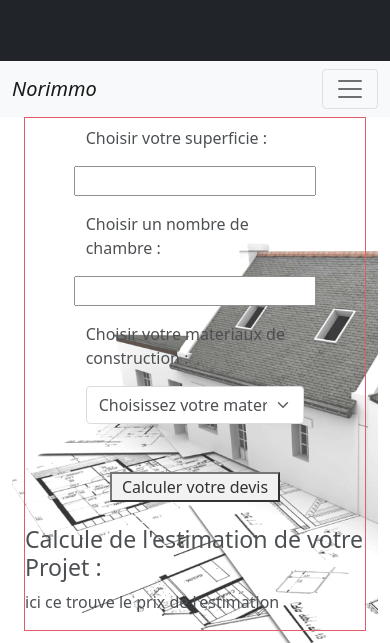
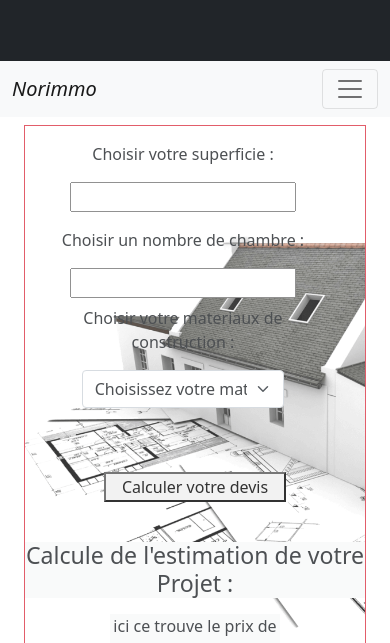
Before and after one commit to romainflly76/NorImmo, a website built with Parcel: page devis.html in a window 390 px wide. Shown: the part 201-844 px from the top of the page. Built offline with nearby package versions, Linux system fonts and the light colour scheme.

Commit message:
page devis terminer et responsive, reste la partie calcul des données en JS a faire

```diff
--- a/css/devis.css
+++ b/css/devis.css
@@ -89,7 +89,7 @@
 
 .backgroundImg {
     background-image: url(../img/house-architectural-plan.png);
-      height: 80vh;
+    min-height: 70vh;
     opacity: 0.8;
     background-size: cover;
     background-repeat: no-repeat;
@@ -202,6 +202,7 @@
      ========================================================================== */
 
 @media print {
+
     *,
     *::before,
     *::after {
@@ -218,11 +219,11 @@
     }
 
     a[href]::after {
-      content: " (" attr(href) ")";
+        content: " ("attr(href) ")";
     }
 
     abbr[title]::after {
-      content: " (" attr(title) ")";
+        content: " ("attr(title) ")";
     }
 
     /*
--- a/devis.html
+++ b/devis.html
@@ -70,29 +70,27 @@
   </nav>
 
 
-  <main class="container-fluid my-lg-5 my-sm-2">
-    <section class="container backgroundImg">
-      <div class="border border-danger col-12">
+  <main class="container-fluid my-2 my-sm-2 my-lg-5">
+    <section class="container">
+      <div class=" col-12 backgroundImg border border-danger">
 
-        <form action="devis.html" class="mx-lg-5 my-lg-3">
-          <div class="row mt-2 mb-lg-5">
-            <label class="col-8 offset-2 mb-3 col-sm-12 mx-sm-2 col-lg-4" for="superficie">Choisir votre superficie
-              :</label>
-            <input class="col-8 offset-2 mb-3 col-sm-8  mx-sm-2 col-lg-4" type="number" name="superficie"
-              id="superficie">
+        <form action="devis.html"  class="row text-center mx-lg-5 my-lg-3">
+
+          <div class="row mt-2 mb-lg-5 justify-content-lg-center">
+            <label class="col-12 my-2 col-sm-12 mx-sm-2 col-lg-4 " for="surface">Choisir votre superficie :</label>
+            <input class="col-8 offset-2 my-2 col-sm-8 offset-sm-2 my-sm-2 col-lg-4 " type="number" name="surface"
+              id="surface" required>
           </div>
 
-          <div class="row mb-lg-5">
-            <label class="col-8 offset-2 mb-3 col-sm-12 mx-sm-2 col-lg-4" for="roomsnumber">Choisir un nombre de chambre
-              :</label>
-            <input class="col-8 offset-2 mb-3 col-sm-12 mx-sm-2 col-lg-4" type="number" name="roomsnumber"
-              id="roomsnumber">
+          <div class="row mb-lg-5 justify-content-lg-center">
+            <label class="col-12 my-2 col-sm-12 my-sm-3 col-lg-4" for="roomsnumber">Choisir un nombre de chambre :</label>
+            <input class="col-8 offset-2 my-2 col-sm-8 my-sm-3 col-lg-4" type="number" name="roomsnumber"
+              id="roomsnumber" required>
           </div>
 
-          <div class="row mb-lg-5">
-            <label class="col-8 offset-2 mb-3 col-sm-12 mx-sm-2 col-lg-4" for="material">Choisir votre materiaux de
-              construction :</label>
-            <div class="col-8 offset-2 mb-5 col-sm-12 mx-sm-2 col-lg-4">
+          <div class="row mb-lg-5 justify-content-lg-center">
+            <label class="col-8 offset-2 mb-3 col-sm-12 mx-sm-2 col-lg-4" for="material">Choisir votre materiaux de construction :</label>
+            <div class="col-8 offset-2 mb-5 col-sm-8 my-sm-3 col-lg-4">
               <select class="form-select" aria-label="Default select example">
                 <option selected>Choisissez votre materiaux de construction</option>
                 <option value="1">Bois</option>
@@ -101,34 +99,34 @@
               </select>
             </div>
           </div>
-          <button class="offset-3 col-6" type="submit">Calculer votre devis</button>
+          <button class="offset-3 col-6 my-3" type="submit">Calculer votre devis</button>
         </form>
 
-        <aside class="mt-4">
-          <h3>Calcule de l'estimation de votre Projet :</h3>
+        <aside class="mt-4 text-center">
+          <h3 class="bg-light">Calcule de l'estimation de votre Projet :</h3>
           <div>
-            <p>ici ce trouve le prix de l'estimation</p>
+            <p class="bg-light offset-3 col-6 my-3">ici ce trouve le prix de l'estimation</p>
           </div>
         </aside>
+
       </div>
     </section>
   </main>
 
-  <footer class="bg-dark text-white py-lg-5 py-sm-2">
+  <footer class="bg-dark text-white py-2 py-sm-2 py-lg-5">
     <section class="container">
       <h1 class="display-1" id="mainTitle">Nor <span class="text-danger">Immo</span></h1>
       <p class="lead">Lorem ipsum dolor sit amet, consectetur adipisicing elit. Labore esse tenetur officiis nostrum cum
         alias atque ullam fuga consequuntur, a quae eos, distinctio laborum rerum soluta eaque sit recusandae sapiente!
       </p>
     </section>
-
   </footer>
 
   <script src="https://cdn.jsdelivr.net/npm/bootstrap@5.1.3/dist/js/bootstrap.bundle.min.js"
     integrity="sha384-ka7Sk0Gln4gmtz2MlQnikT1wXgYsOg+OMhuP+IlRH9sENBO0LRn5q+8nbTov4+1p"
     crossorigin="anonymous"></script>
   <script src="js/plugins.js"></script>
-  <script src="js/main.js"></script>
+  <script src="js/devis.js"></script>
 
 </body>
 
```
Also changed, not shown: js/devis.js (added). Lines whose indentation alone changed are shown as unchanged.
